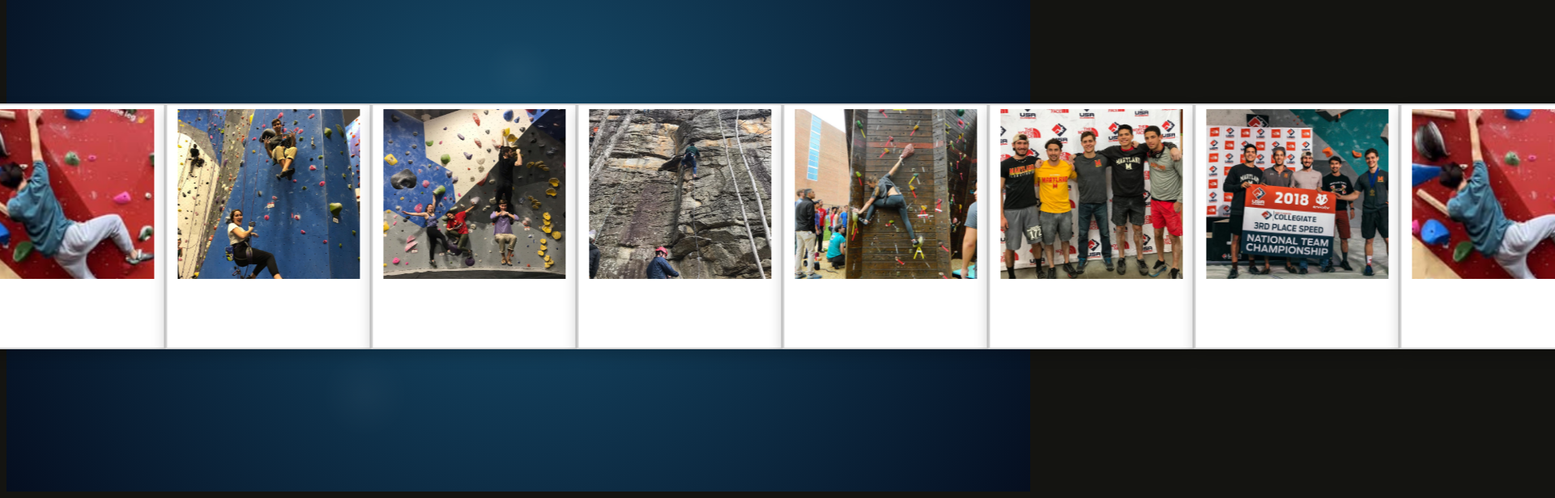
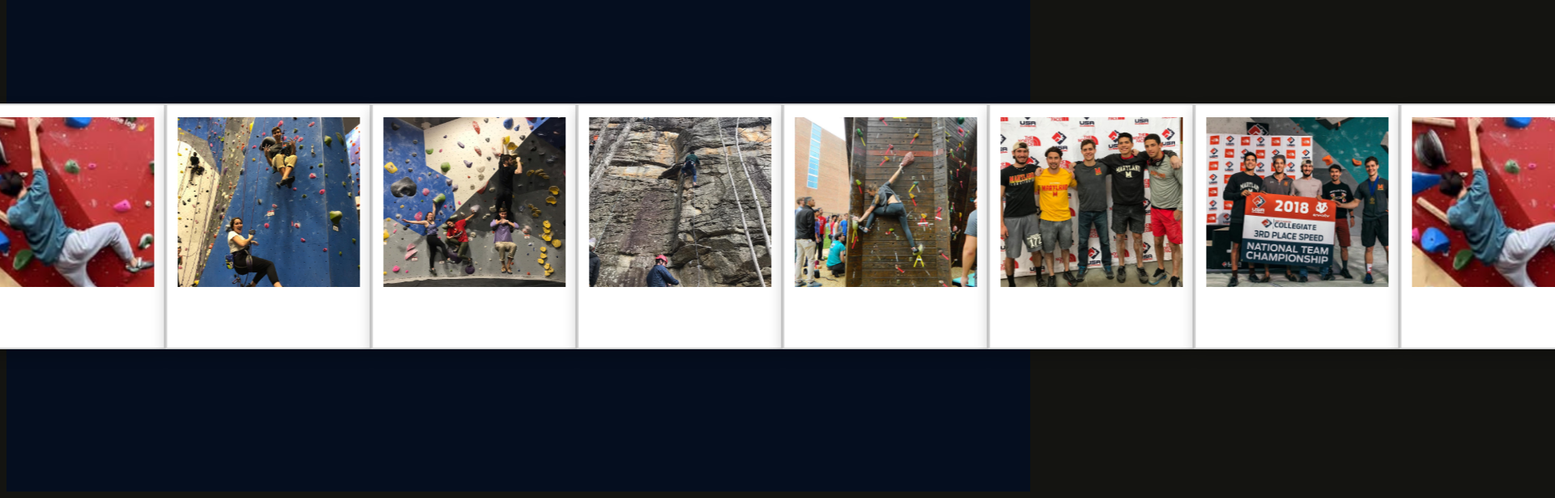
Before and after one commit to campuscoderscrew/umd-club-climbing, a React (Vite) app: page / in a window 1280 px wide. Shown: the part 200-816 px from the top of the page at 81% size, 1920 px wide, since content can reach past the window. Built offline with nearby package versions, Linux system fonts and the light colour scheme.

Commit message:
deleted some code in SliderApp.css

```diff
--- a/src/gallery-components/Slider.css
+++ b/src/gallery-components/Slider.css
@@ -1,25 +1,25 @@
 .slider {
-  width: 2100px;
+   width: calc(var(--slide-count) * (var(--slide-width) + var(--gap) * 2));
+   max-width: 100vw;
    height: calc(var(--slide-height) + 10px);
    overflow: hidden;
    margin: 0 auto;
 }
 
 
-
-
 .slider-track{
    position: absolute;
    top: 0;
    display: flex;
+   width: max-content;
    transition: transform 0.3s ease-in-out;
 }
 
 
-
-
 .slide{
+   flex: 0 5 var(--slide-width);
    width: var(--slide-width);
+   min-width: 150px;
    height: var(--slide-height);
    border: 2px solid rgba(180, 180, 180, 0.6);
    border-radius: 10px;
@@ -28,9 +28,9 @@
    inset 0 0 0 1px rgba(255, 255, 255, 0.1);
    overflow: hidden;
    text-align: center;
+   background: white;
+    transition: transform 1s ease;
 }
-
-
 
 
 .slide img{
@@ -42,12 +42,9 @@
    text-align: center;
    object-fit: cover;
    border-radius: 0px;
-  margin: 5px auto 0 auto;
-
+   margin: 15px auto 0 auto;
 
 }
-
-
 
 
 .slide {
@@ -61,18 +58,12 @@ text-align: center;
 transition: transform 1s ease;
 
 
-
-
 }
-
-
 
 
 .slide:hover{
    transform: scale(1.2);
 }
-
-
 
 
 .scrollLeft{
@@ -82,15 +73,9 @@ transition: transform 1s ease;
 
 
 
-
-
-
-
 .scrollRight{
    animation: scrollRight var(--time) linear infinite;
 }
-
-
 
 
 @keyframes scrollLeft {
@@ -105,8 +90,6 @@ transition: transform 1s ease;
 }
 
 
-
-
 @keyframes scrollRight {
    0%{
        transform: translateX(
@@ -119,13 +102,9 @@ transition: transform 1s ease;
 }
 
 
-
-
 .slider-track:has(.slide img:hover){
    animation-play-state: paused;
 }
-
-
 
 
 @media(max-width:1110px){
@@ -148,3 +127,13 @@ transition: transform 1s ease;
        width: 380px;
    }
 }
+@media(max-width:260px){
+    .slider{
+       width: 180px;
+   }
+}
+@media(max-width:60px){
+    .slider{
+       width: 20px;
+   }
+}
--- a/src/gallery-components/SliderApp.css
+++ b/src/gallery-components/SliderApp.css
@@ -50,10 +50,6 @@ background-image: radial-gradient(
     transparent 5%,
    transparent 100%
   ),
-  radial-gradient(circle at center, #175070, #050e1f);
-  background-repeat: no-repeat;
-  background-size: cover;
-  overflow: hidden;
 }
 
 
```
Lines whose indentation alone changed are shown as unchanged.
